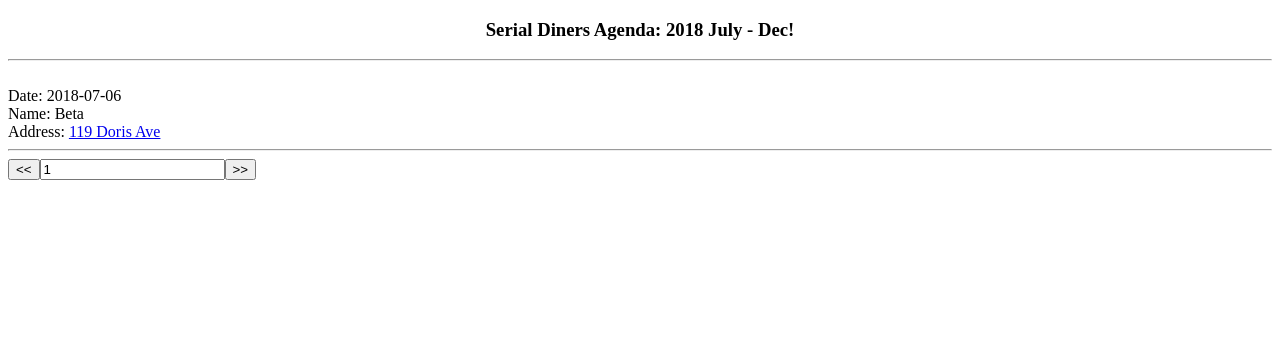
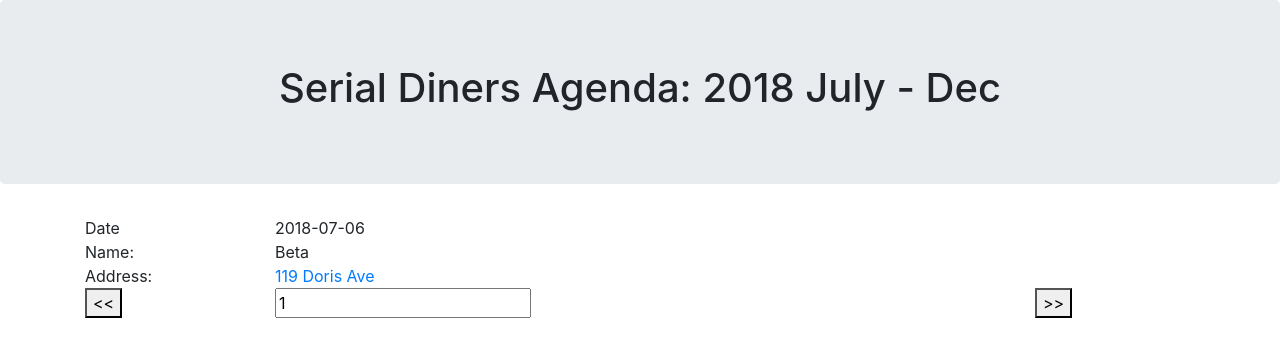
Before and after one commit to haydenjones/ng-diners, an Angular app: page / in a window 1280 px wide. Shown: the top 356 px of the page. Built offline with nearby package versions, Linux system fonts and the light colour scheme.

Commit message:
Add bootstrap

```diff
--- a/angular.json
+++ b/angular.json
@@ -23,6 +23,7 @@
               "src/assets"
             ],
             "styles": [
+              "node_modules/bootstrap/dist/css/bootstrap.min.css",
               "src/styles.css"
             ],
             "scripts": []
--- a/package.json
+++ b/package.json
@@ -20,6 +20,7 @@
     "@angular/platform-browser": "^6.0.3",
     "@angular/platform-browser-dynamic": "^6.0.3",
     "@angular/router": "^6.0.3",
+    "bootstrap": "^4.1.1",
     "core-js": "^2.5.4",
     "npm": "^5.6.0",
     "rxjs": "^6.0.0",
--- a/src/app/app.component.html
+++ b/src/app/app.component.html
@@ -1,14 +1,30 @@
-<!--The content below is only a placeholder and can be replaced.-->
-<div style="text-align:center">
-  <h3>
-    Serial Diners Agenda: {{ title }}!
-  </h3>
+<div class="jumbotron text-center">
+	<h1>Serial Diners Agenda: {{ title }}</h1>
 </div>
-<hr/>
-<br/>Date: {{ date }}
-<br/>Name: {{ name }}
-<br/>Address: <a href="https://www.google.ca/maps/search/{{ address }},+Toronto,+ON">{{ address }}</a>
-<hr/>
+<div class="container">
+	<div class="row">
+		<div class="col-sm-2">Date</div>
+		<div class="col-sm-10">{{ date }}</div>
+	</div>
+	<div class="row">
+		<div class="col-sm-2">Name:</div>
+		<div class="col-sm-10">{{ name }}</div>
+	</div>
+	<div class="row">
+		<div class="col-sm-2">Address:</div>
+		<div class="col-sm-10">
+			<a href="https://www.google.ca/maps/search/{{ address }},+Toronto,+ON">{{ address }}</a>
+		</div>
+	</div>
+	<div class="row">
+		<div class="col-sm-2">
 <button (click)="onPrevious()">&lt;&lt;</button>
+		</div>
+		<div class="col-sm-8">
 <input value="{{ index }}" />
+		</div>
+		<div class="col-sm-2">
 <button (click)="onNext()">&gt;&gt;</button>
+		</div>
+	</div>
+</div>
```
Also changed, not shown: 1 other file (tests, documents, lock files or other folders).
